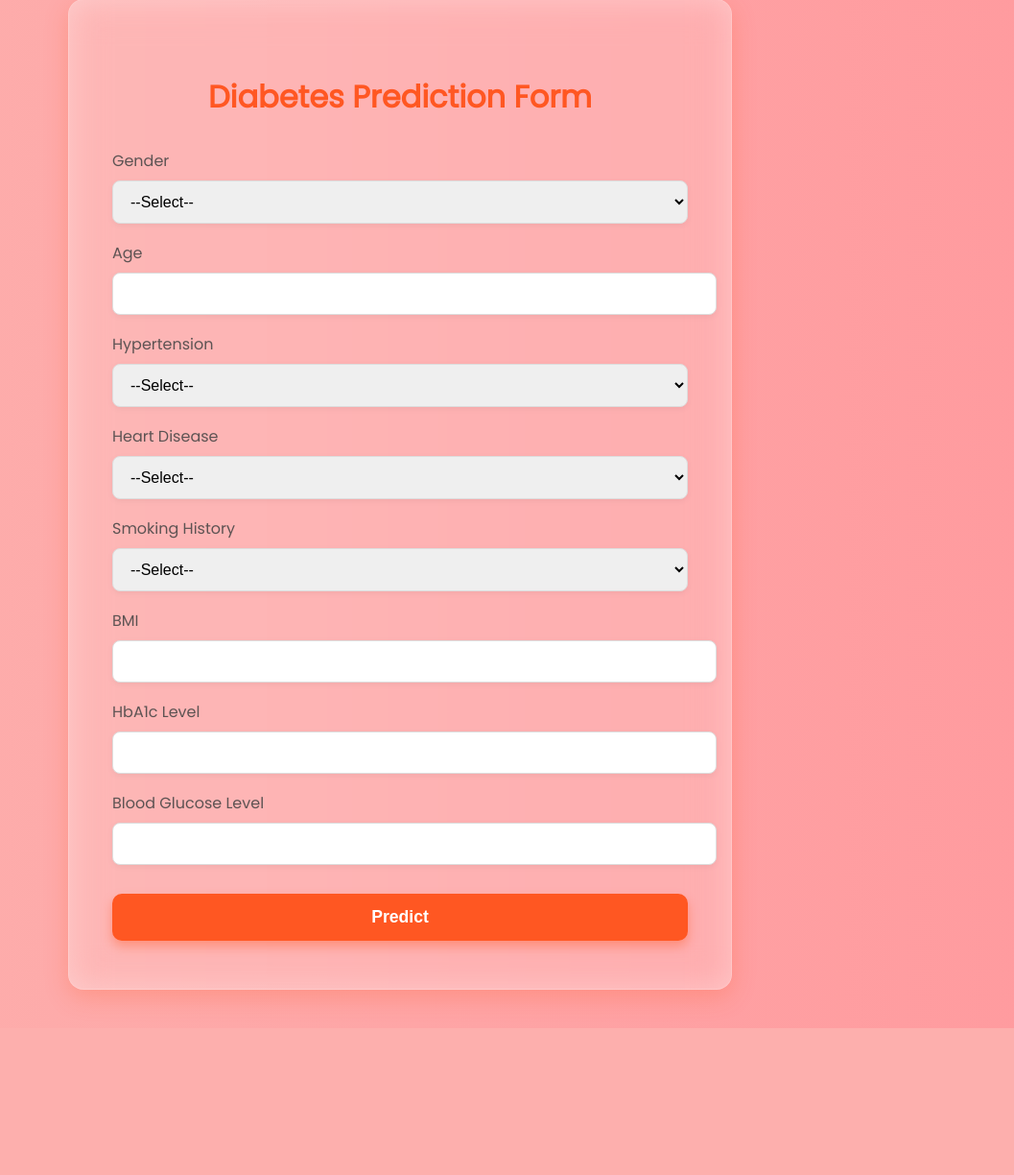
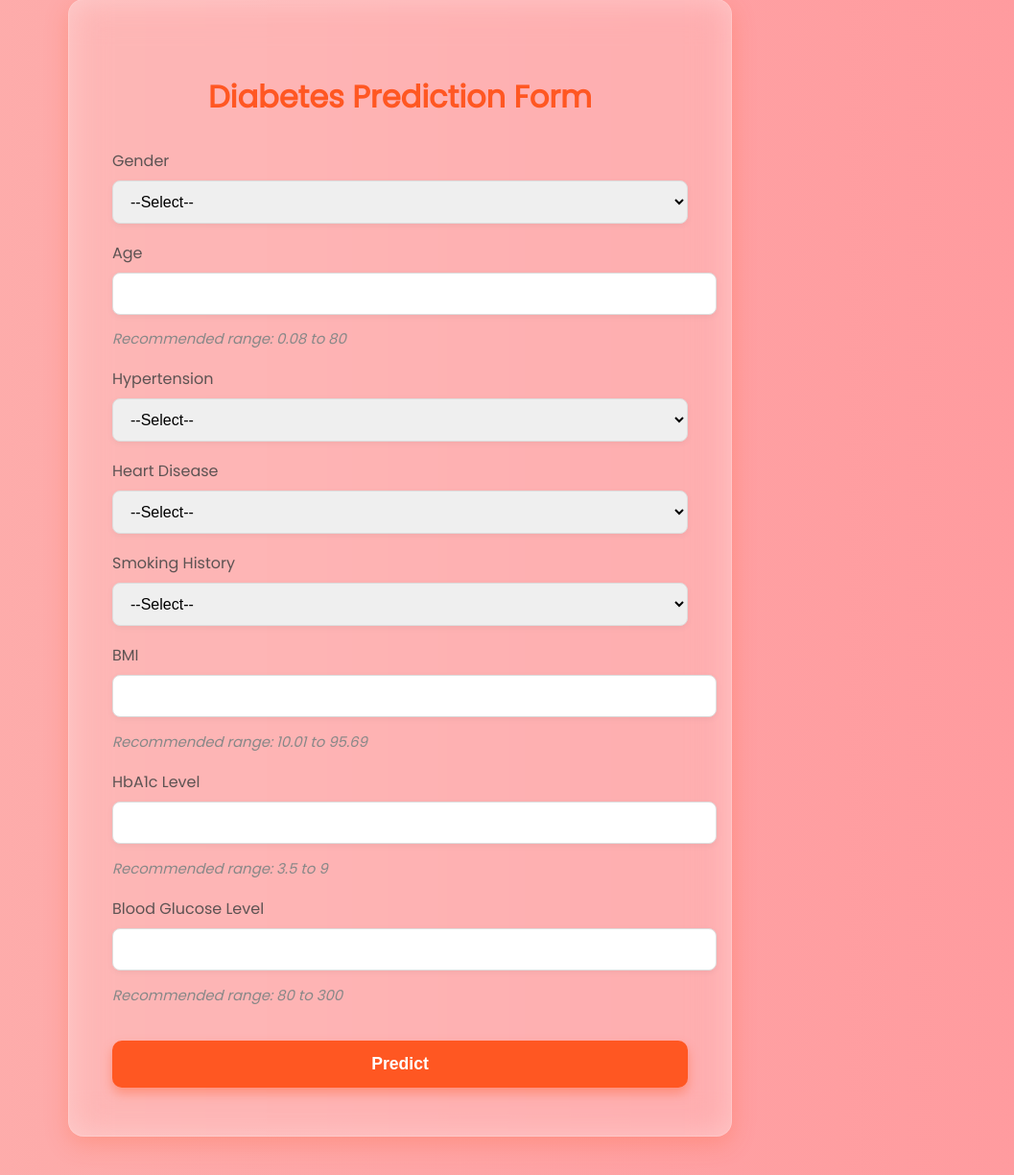
Before and after one commit to sarthaksinghgaur/End-to-End-ML-Project, a Flask app: page /predictdata in a window 1280 px wide. Shown: the part 41-1265 px from the top of the page at 96% size, without its empty margins (223-1280 px from the left). Before the commit the page ends 1112 px from the top, so only its background shows below. Run offline with Flask 3, Linux system fonts and the light colour scheme.

Commit message:
made it a little user friendly

```diff
--- a/templates/home.html
+++ b/templates/home.html
@@ -30,6 +30,12 @@
         }
 
         body {
+        .input-hint {
+            font-size: 0.93em;
+            color: #888;
+            font-style: italic;
+            margin-bottom: 6px;
+        }
             font-family: 'Poppins', sans-serif;
             background: linear-gradient(270deg, #ff9a9e, #fad0c4, #ff9a9e, #fad0c4);
             background-size: 800% 800%;
@@ -149,6 +155,7 @@
 
             <label for="age">Age</label>
             <input type="number" step="0.1" name="age" id="age" required>
+            <p class="input-hint">Recommended range: 0.08 to 80</p>
 
             <label for="hypertension">Hypertension</label>
             <select name="hypertension" id="hypertension" required>
@@ -177,12 +184,15 @@
 
             <label for="bmi">BMI</label>
             <input type="number" step="0.1" name="bmi" id="bmi" required>
+            <p class="input-hint">Recommended range: 10.01 to 95.69</p>
 
             <label for="HbA1c_level">HbA1c Level</label>
             <input type="number" step="0.1" name="HbA1c_level" id="HbA1c_level" required>
+            <p class="input-hint">Recommended range: 3.5 to 9</p>
 
             <label for="blood_glucose_level">Blood Glucose Level</label>
             <input type="number" step="1" name="blood_glucose_level" id="blood_glucose_level" required>
+            <p class="input-hint">Recommended range: 80 to 300</p>
 
             <button type="submit" class="submit-btn">Predict</button>
         </form>
```
